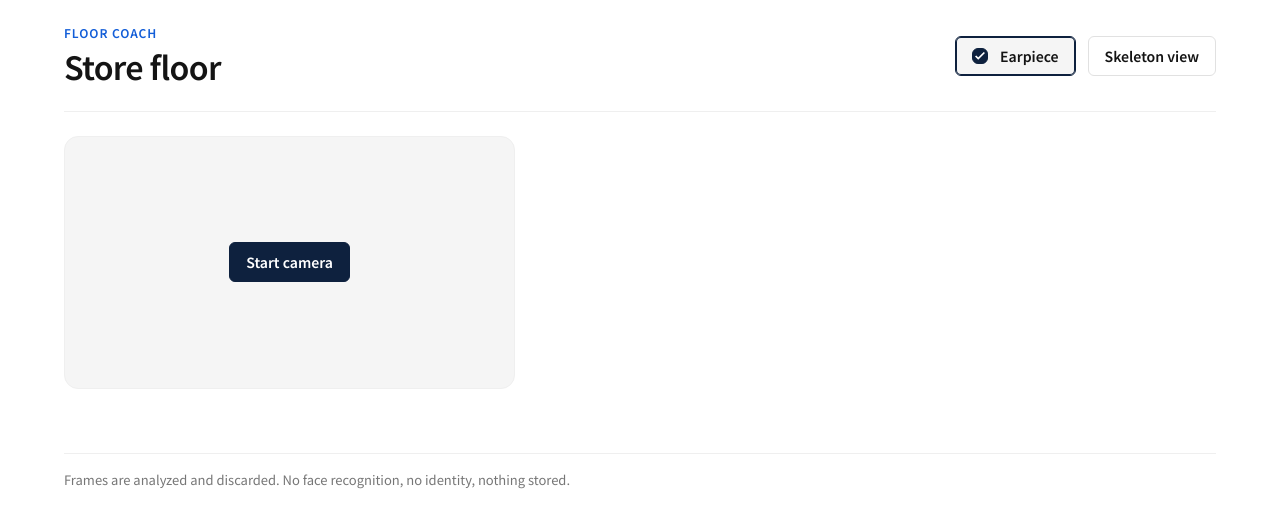
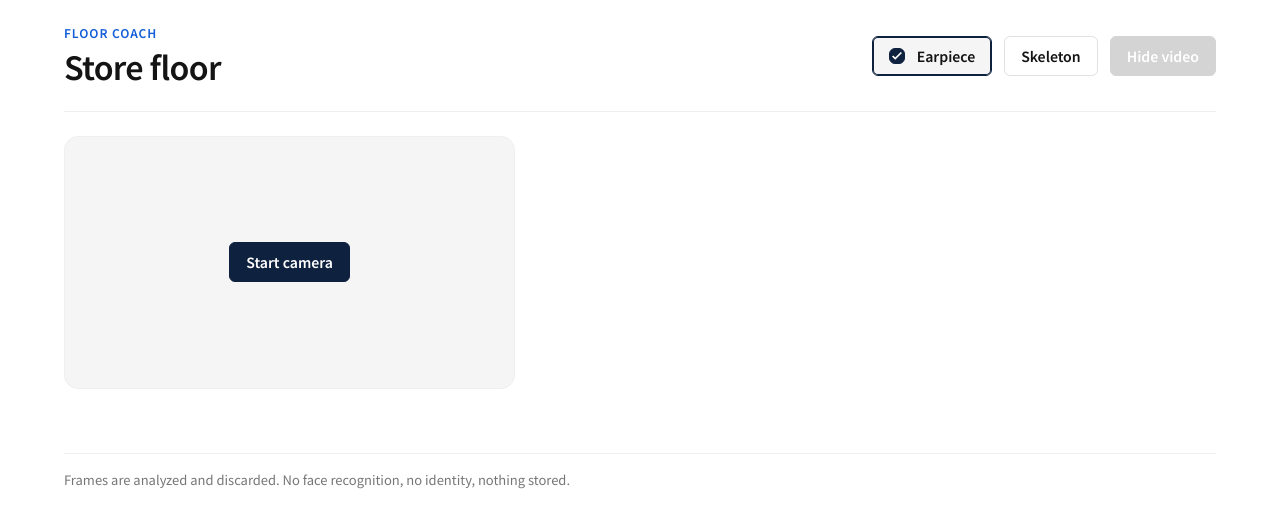
Before and after one commit to CamelKim-max/c16-floor, a Next.js app: page /floor in a window 1280 px wide. Shown: the top 528 px of the page. Built offline with nearby package versions, Linux system fonts and the light colour scheme.

Commit message:
surface-6: DONE try=1

```diff
--- a/components/FloorView.tsx
+++ b/components/FloorView.tsx
@@ -66,7 +66,8 @@ function ShopperCard({ shopper, inverse, promo }: { shopper: ShopperRead; invers
 function FloorSession({ mode }: { mode: Mode }) {
   const [read, setRead] = useState<Read | null>(() => mode === "replay" ? (replayReads[0] ?? null) : null);
   const [earpiece, setEarpiece] = useState(true);
-  const [skeletonView, setSkeletonView] = useState(false);
+  const [skeleton, setSkeleton] = useState(false);
+  const [hideVideo, setHideVideo] = useState(false);
   const [poseVideo, setPoseVideo] = useState<HTMLVideoElement | null>(null);
   const [speaking, setSpeaking] = useState(false);
   const [cameraState, setCameraState] = useState<"idle" | "starting" | "running">("idle");
@@ -107,14 +108,18 @@ function FloorSession({ mode }: { mode: Mode }) {
     previousShopperCount.current = 0;
     previousSegments.current.clear();
     setPoseVideo(null);
-    setSkeletonView(false);
+    setSkeleton(false);
+    setHideVideo(false);
     setCameraState("idle");
     setRead(null);
     setReadFailed(false);
     setSessionPaused(paused);
   }, [mode]);
 
-  const handlePoseFail = useCallback(() => setSkeletonView(false), []);
+  const handlePoseFail = useCallback(() => {
+    setSkeleton(false);
+    setHideVideo(false);
+  }, []);
 
   useEffect(() => {
     mountedRef.current = true;
@@ -369,7 +374,13 @@ function FloorSession({ mode }: { mode: Mode }) {
               {COPY.earpieceLabel}
             </label>
             {mode !== "replay" && (
-              <button type="button" aria-pressed={skeletonView} className="control" onClick={() => setSkeletonView((value) => !value)}>Skeleton view</button>
+              <>
+                <button type="button" aria-pressed={skeleton} className="control" onClick={() => {
+                  if (skeleton) setHideVideo(false);
+                  setSkeleton(!skeleton);
+                }}>Skeleton</button>
+                <button type="button" aria-pressed={hideVideo} disabled={!skeleton} className="control disabled:cursor-not-allowed" onClick={() => setHideVideo((value) => !value)}>Hide video</button>
+              </>
             )}
             {mode !== "replay" && (cameraState === "running" || (mode === "feed" && cameraState === "starting")) && (
               <button type="button" className="control" onClick={() => stopCamera()}>{mode === "feed" ? "Stop" : "Stop camera"}</button>
@@ -384,7 +395,7 @@ function FloorSession({ mode }: { mode: Mode }) {
         </header>
         <div className="mt-6 grid min-w-0 gap-6 lg:grid-cols-[minmax(0,0.8fr)_minmax(0,1.2fr)] lg:items-start">
           <section className="min-w-0 lg:sticky lg:top-6" aria-label={mode === "replay" ? "Replay" : COPY.floorTitle}>
-            <div className={`relative flex items-center justify-center overflow-hidden rounded-[14px] border border-border-default ${skeletonView ? "bg-[#141414]" : "bg-bg-subtle"} ${mode !== "replay" && cameraState === "running" ? "" : "aspect-video"}`}>
+            <div className={`relative flex items-center justify-center overflow-hidden rounded-[14px] border border-border-default ${hideVideo ? "bg-[#141414]" : "bg-bg-subtle"} ${mode !== "replay" && cameraState === "running" ? "" : "aspect-video"}`}>
               {mode !== "replay" ? (
                 <>
                   <video ref={videoRef} autoPlay playsInline muted onPlaying={(event) => {
@@ -398,8 +409,8 @@ function FloorSession({ mode }: { mode: Mode }) {
                     if (mode === "feed") advanceFeed();
                   }} onError={() => {
                     if (mode === "feed") advanceFeed(true);
-                  }} className={`${cameraState === "running" ? "block h-auto w-full" : "absolute inset-0 h-full w-full object-contain"} ${skeletonView ? "opacity-0" : ""}`} />
-                  {skeletonView && <PoseLayer video={poseVideo} active onFail={handlePoseFail} />}
+                  }} className={`${cameraState === "running" ? "block h-auto w-full" : "absolute inset-0 h-full w-full object-contain"} ${hideVideo ? "opacity-0" : ""}`} />
+                  {skeleton && <PoseLayer video={poseVideo} active onFail={handlePoseFail} />}
                   {cameraState !== "running" && (
                     <button type="button" disabled={cameraState === "starting"} onClick={() => void startCamera()} className="control control-primary relative">{mode === "feed" ? "Start feed" : "Start camera"}</button>
                   )}
```
